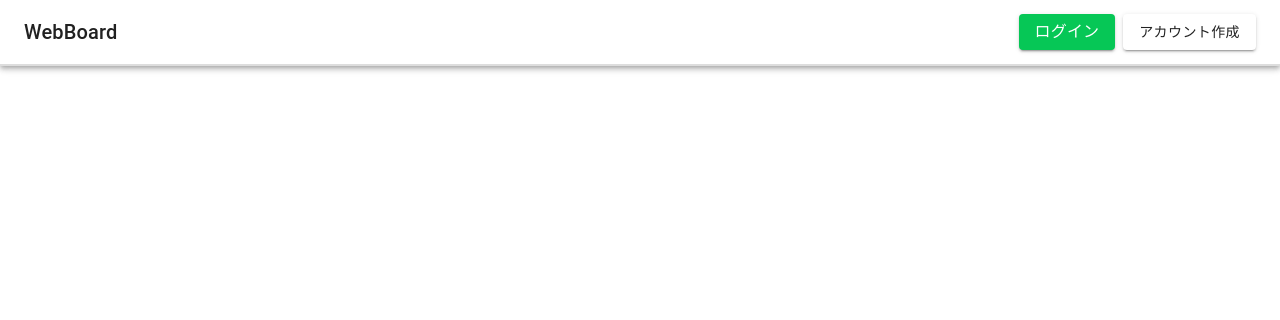
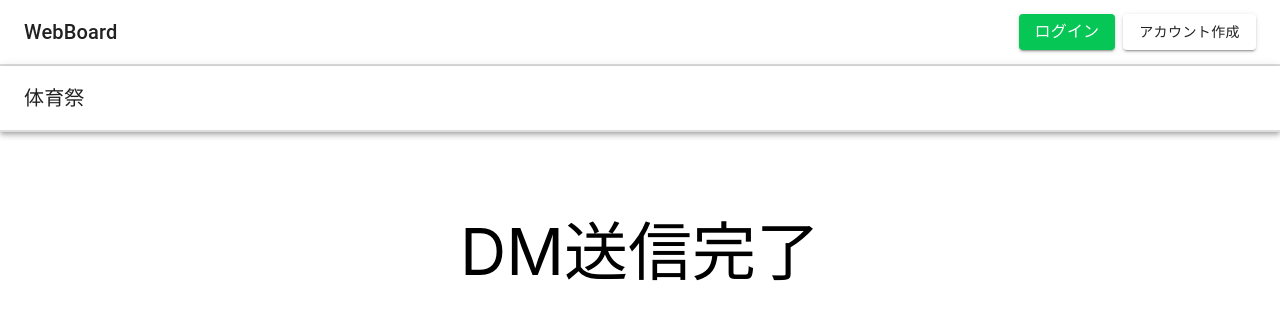
Before and after one commit to naka520/hazimete_mosafrontend, a React (Create React App) app: page /Paticipant/SendDirectMessage/1/result in a window 1280 px wide. Shown: the top 320 px of the page. Built offline with nearby package versions, Linux system fonts and the light colour scheme.

Commit message:
DM送信完了画面が完成

```diff
--- a/src/Paticipant/sendDirectmessageResult.tsx
+++ b/src/Paticipant/sendDirectmessageResult.tsx
@@ -1,9 +1,23 @@
-// import { Link } from "react-router-dom";
 import Header from "./../header";
+import Box from '@mui/material/Box';
+import SubHeader from "./../subheader";
+
 function SendDirectmessageResult() {
   return (
     <div>
       <Header />
+      <SubHeader />
+      <Box
+        sx={{
+          display: 'flex',
+          justifyContent: 'center',
+          alignItems: 'center',
+          minHeight: '30vh',
+          fontSize: '4rem', // フォントサイズを4remに設定
+        }}
+      >
+        <h1>DM送信完了</h1>
+      </Box>
     </div>
   );
 }
```
